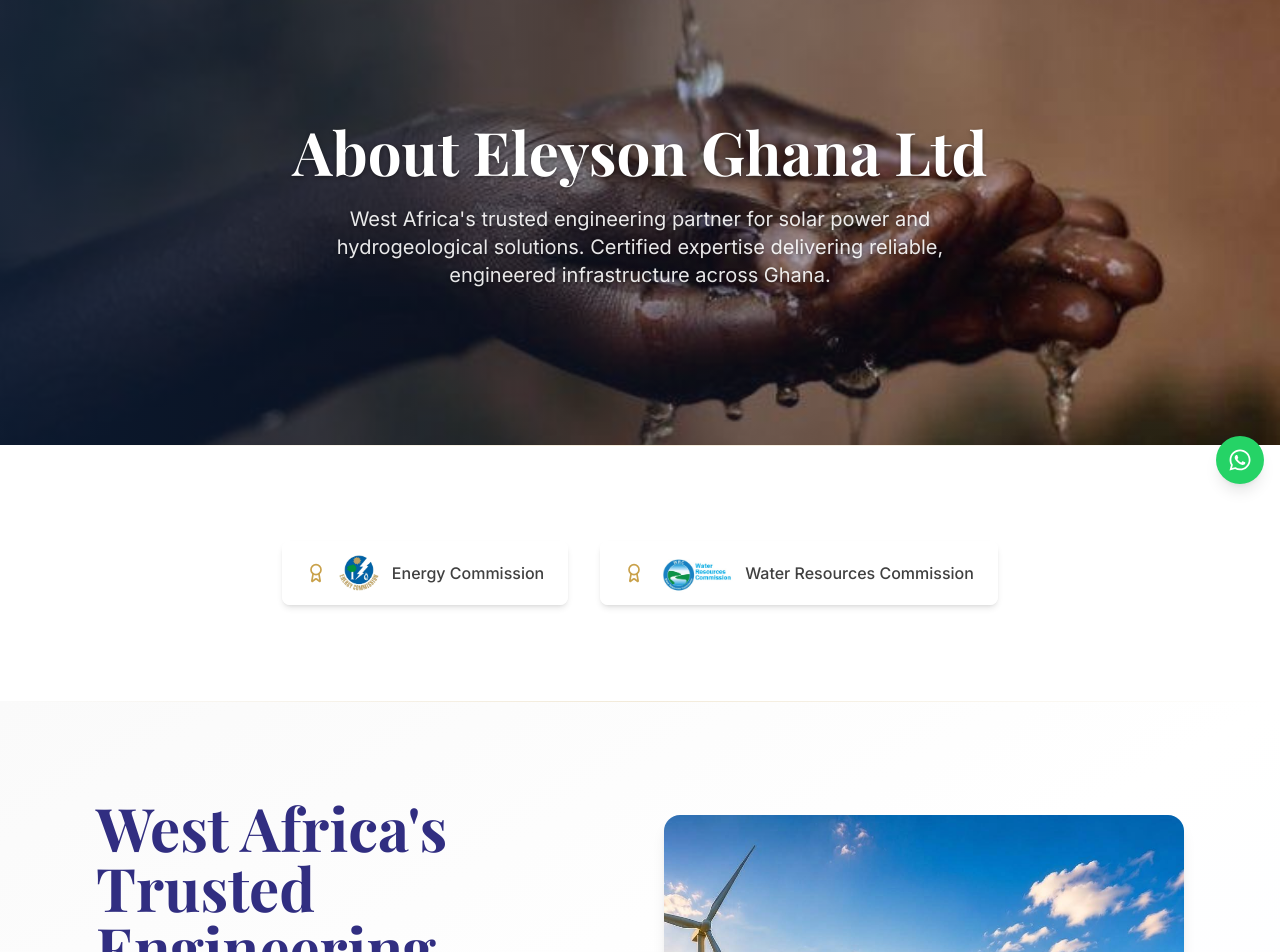
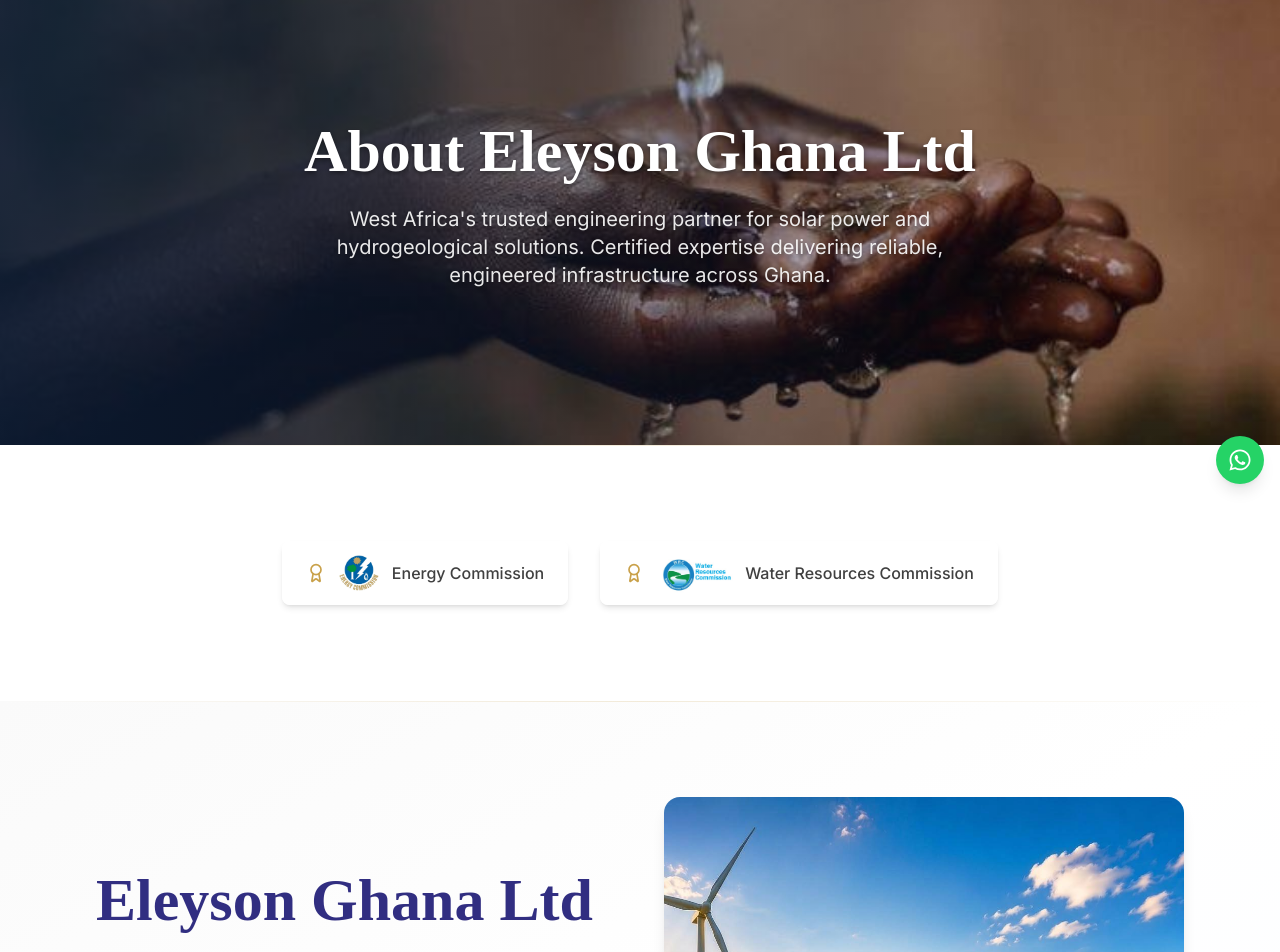
Before and after one commit to dromorongit/EleysonGh, a Next.js app: page /about in a window 1280 px wide. Shown: the part 300-1252 px from the top of the page. Built offline with nearby package versions, Linux system fonts and the light colour scheme.

Commit message:
Added commits

```diff
--- a/src/app/layout.tsx
+++ b/src/app/layout.tsx
@@ -1,5 +1,5 @@
 import type { Metadata } from "next";
-import { Inter, Playfair_Display } from "next/font/google";
+import { Inter } from "next/font/google";
 import "./globals.css";
 import { GoogleAnalytics } from "@next/third-parties/google";
 import { Header, Footer, WhatsAppButton } from "@/components";
@@ -7,12 +7,6 @@ import { Header, Footer, WhatsAppButton } from "@/components";
 const inter = Inter({
   variable: "--font-inter",
   subsets: ["latin"],
-});
-
-const playfairDisplay = Playfair_Display({
-  variable: "--font-playfair-display",
-  subsets: ["latin"],
-  weight: ["400", "700"],
 });
 
 export const viewport = {
@@ -69,7 +63,7 @@ export default function RootLayout({
   return (
 <html
        lang="en"
-       className={`${inter.variable} ${playfairDisplay.variable} h-full antialiased`}
+        className={`${inter.variable} h-full antialiased`}
      >
       <head>
         <script type="application/ld+json">{JSON.stringify({
--- a/src/components/TrustedEngineeringAuthority.tsx
+++ b/src/components/TrustedEngineeringAuthority.tsx
@@ -27,7 +27,7 @@ export function TrustedEngineeringAuthority({
               className="text-4xl md:text-5xl lg:text-6xl font-serif font-bold text-primary-900 mb-8 leading-tight"
               variants={fadeInUp}
             >
-              West Africa&apos;s Trusted<br />Engineering Authority
+              Eleyson Ghana Ltd
             </motion.h2>
             <motion.p
               className="text-xl text-secondary-700 mb-12 leading-relaxed font-light"
--- a/tailwind.config.ts
+++ b/tailwind.config.ts
@@ -67,7 +67,7 @@ const config: Config = {
       },
       fontFamily: {
         sans: ["var(--font-inter)", "sans-serif"],
-        serif: ["var(--font-playfair-display)", "serif"],
+        serif: ["Times New Roman", "serif"],
       },
     },
   },
```
